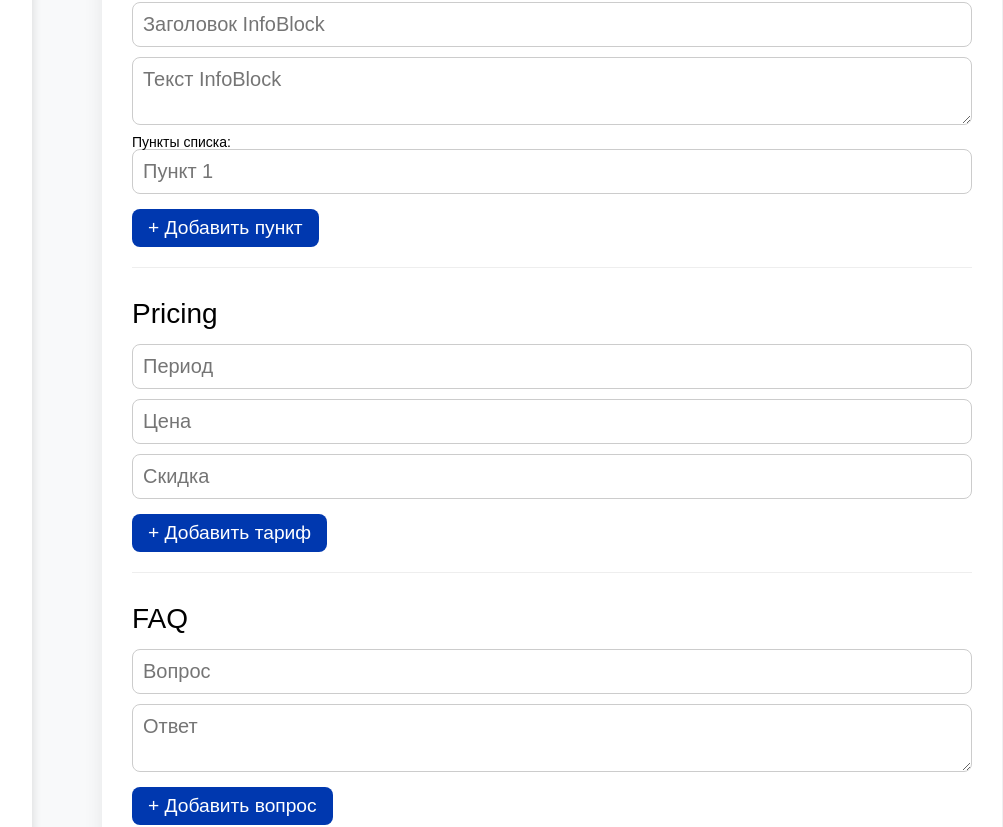
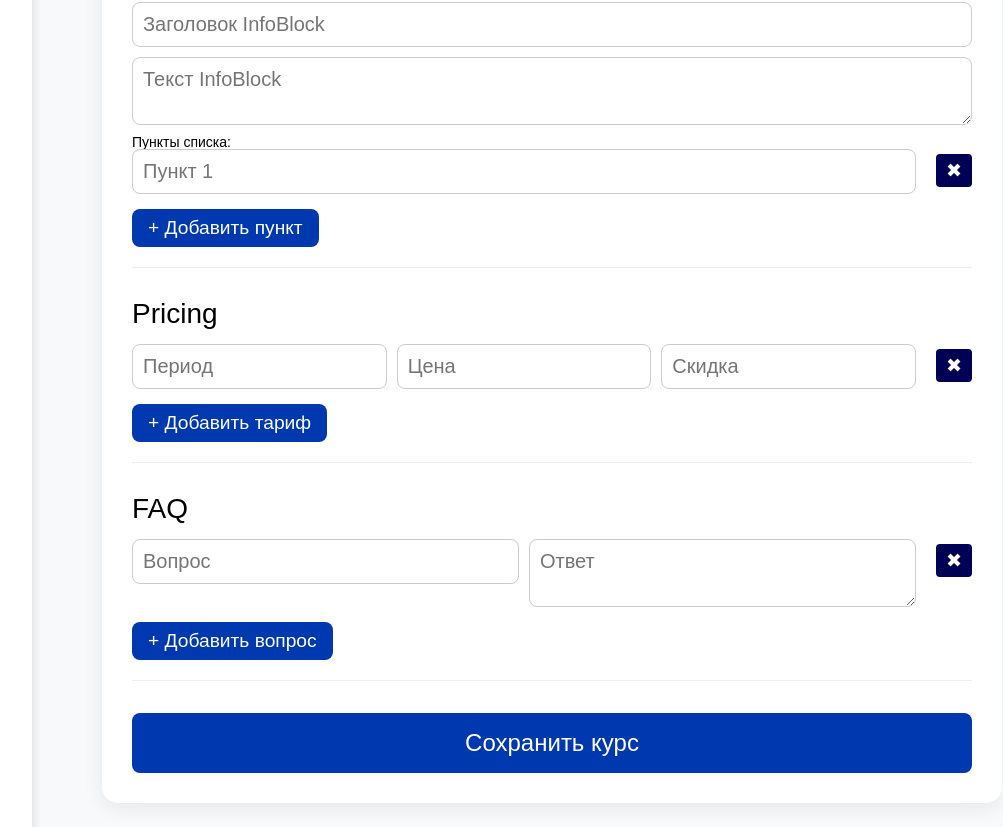
Before and after one commit to VeronikaLiskina/practice-react, a React (Create React App) app: page /admin/create in a window 1280 px wide. Shown: the part 1101-1928 px from the top of the page, without its empty margins (208-1211 px from the left). Built offline with nearby package versions, Linux system fonts and the light colour scheme; a web font is replaced by a local one.

Commit message:
+ updation gitignor

```diff
--- a/src/admin/CourseBuilder.js
+++ b/src/admin/CourseBuilder.js
@@ -33,7 +33,29 @@ class CourseBuilder extends Component {
       error: null,
     };
   }
+  removeInfoItem = (index) => {
+    const items = [...this.state.infoBlock.items];
+    if (items.length > 1) {
+      items.splice(index, 1);
+      this.setState({ infoBlock: { ...this.state.infoBlock, items } });
+    }
+  };
 
+  removePricingPlan = (index) => {
+    const pricing = [...this.state.pricing];
+    if (pricing.length > 1) {
+      pricing.splice(index, 1);
+      this.setState({ pricing });
+    }
+  };
+
+  removeFAQ = (index) => {
+    const faq = [...this.state.faq];
+    if (faq.length > 1) {
+      faq.splice(index, 1);
+      this.setState({ faq });
+    }
+  };
   async componentDidMount() {
     const { isEdit, params } = this.props;
 
@@ -314,14 +336,21 @@ class CourseBuilder extends Component {
             />
             <h4>Пункты списка:</h4>
             {infoBlock.items.map((item, index) => (
+              <div key={index} className="course-builder__item-row">
                 <input
-                key={index}
                   value={item}
                   onChange={(e) =>
                     this.handleInfoItemChange(index, e.target.value)
                   }
                   placeholder={`Пункт ${index + 1}`}
                 />
+                <button
+                  className="danger-btn"
+                  onClick={() => this.removeInfoItem(index)}
+                >
+                  ✖
+                </button>
+              </div>
             ))}
             <button onClick={this.addInfoItem}>+ Добавить пункт</button>
           </div>
@@ -349,6 +378,12 @@ class CourseBuilder extends Component {
                   onChange={(e) => this.handlePricingChange(index, e)}
                   placeholder="Скидка"
                 />
+                <button
+                  className="danger-btn"
+                  onClick={() => this.removePricingPlan(index)}
+                >
+                  ✖
+                </button>
               </div>
             ))}
             <button onClick={this.addPricingPlan}>+ Добавить тариф</button>
@@ -358,7 +393,7 @@ class CourseBuilder extends Component {
           <div className="course-builder__block">
             <h3 className="course-builder__subtitle">FAQ</h3>
             {faq.map((q, index) => (
-              <div key={index}>
+              <div key={index} className="course-builder__faq-row">
                 <input
                   name="question"
                   value={q.question}
@@ -371,6 +406,12 @@ class CourseBuilder extends Component {
                   onChange={(e) => this.handleFAQChange(index, e)}
                   placeholder="Ответ"
                 />
+                <button
+                  className="danger-btn"
+                  onClick={() => this.removeFAQ(index)}
+                >
+                  ✖
+                </button>
               </div>
             ))}
             <button onClick={this.addFAQ}>+ Добавить вопрос</button>
--- a/src/admin/CourseList.js
+++ b/src/admin/CourseList.js
@@ -36,7 +36,8 @@ class CourseList extends Component {
 
   deleteCourse = () => {
     const { courseToDelete } = this.state;
-    fetch(`http://localhost:5000/api/courses/${courseToDelete.slug}`, {
+    const slug = courseToDelete.slug || "";
+    fetch(`http://localhost:5000/api/courses/${slug}`, {
       method: "DELETE",
     })
       .then((res) => {
--- a/src/components/Header.js
+++ b/src/components/Header.js
@@ -52,9 +52,6 @@ class Header extends React.Component {
           <a href="#teachers" onClick={this.closeMenu}>
             Преподаватели
           </a>
-          <a href="#price" onClick={this.closeMenu}>
-            Стоимость
-          </a>
         </nav>
 
         <div className="header__phone">+7 (902) 178-55-11</div>
--- a/src/css/Intro.css
+++ b/src/css/Intro.css
@@ -141,7 +141,7 @@
   position: relative;
   top: -110px;
   right: 20px;
-  z-index: 1;
+  z-index: 100;
 }
 .intro__image img {
   width: 100%;
--- a/src/css/course-builder.css
+++ b/src/css/course-builder.css
@@ -75,3 +75,22 @@
   margin-top: 1rem;
   font-size: 2rem;
 }
+.course-builder .danger-btn {
+  background: #005;
+  color: #fff;
+  border: none;
+  cursor: pointer;
+  padding: 5px 10px;
+  margin-left: 10px;
+  border-radius: 4px;
+}
+.course-builder .danger-btn:hover {
+  background: #d82323;
+}
+.course-builder .course-builder__item-row,
+.course-builder .course-builder__pricing-plan,
+.course-builder .course-builder__faq-row {
+  display: flex;
+  gap: 10px;
+  align-items: flex-start;
+}
--- a/src/css/style.css
+++ b/src/css/style.css
@@ -1773,7 +1773,7 @@ h1, h2, h3, h4, h5, h6 {
   position: relative;
   top: -110px;
   right: 20px;
-  z-index: 1;
+  z-index: 100;
 }
 .intro__image img {
   width: 100%;
@@ -2524,6 +2524,25 @@ h1, h2, h3, h4, h5, h6 {
   margin-top: 1rem;
   font-size: 2rem;
 }
+.course-builder .danger-btn {
+  background: #005;
+  color: #fff;
+  border: none;
+  cursor: pointer;
+  padding: 5px 10px;
+  margin-left: 10px;
+  border-radius: 4px;
+}
+.course-builder .danger-btn:hover {
+  background: #d82323;
+}
+.course-builder .course-builder__item-row,
+.course-builder .course-builder__pricing-plan,
+.course-builder .course-builder__faq-row {
+  display: flex;
+  gap: 10px;
+  align-items: flex-start;
+}
 
 .admin-dashboard {
   display: flex;
@@ -2679,13 +2698,6 @@ h1, h2, h3, h4, h5, h6 {
   margin: 0 0 16px;
   font-size: 1.3rem;
   color: #222;
-}
-.course-card__slug {
-  background: #f0f0f0;
-  color: #555;
-  padding: 4px 8px;
-  border-radius: 4px;
-  font-size: 0.85rem;
 }
 .course-card__modifiers {
   margin-bottom: 20px;
--- a/src/scss/course-builder.scss
+++ b/src/scss/course-builder.scss
@@ -81,4 +81,25 @@
     margin-top: 1rem;
     font-size: 2rem;
   }
+  .danger-btn {
+    background: #005;
+    color: #fff;
+    border: none;
+    cursor: pointer;
+    padding: 5px 10px;
+    margin-left: 10px;
+    border-radius: 4px;
+
+    &:hover {
+      background: #d82323;
+    }
+  }
+
+  .course-builder__item-row,
+  .course-builder__pricing-plan,
+  .course-builder__faq-row {
+    display: flex;
+    gap: 10px;
+    align-items: flex-start;
+  }
 }
--- a/src/scss/intro.scss
+++ b/src/scss/intro.scss
@@ -141,7 +141,7 @@
     position: relative;
     top: -110px;
     right: 20px;
-    z-index: 1;
+    z-index: 100;
 
     img {
       width: 100%;
```
Also changed, not shown: server.js (+18 -2 lines), 2 other files (tests, documents, lock files or other folders). Lines whose indentation alone changed are shown as unchanged.
